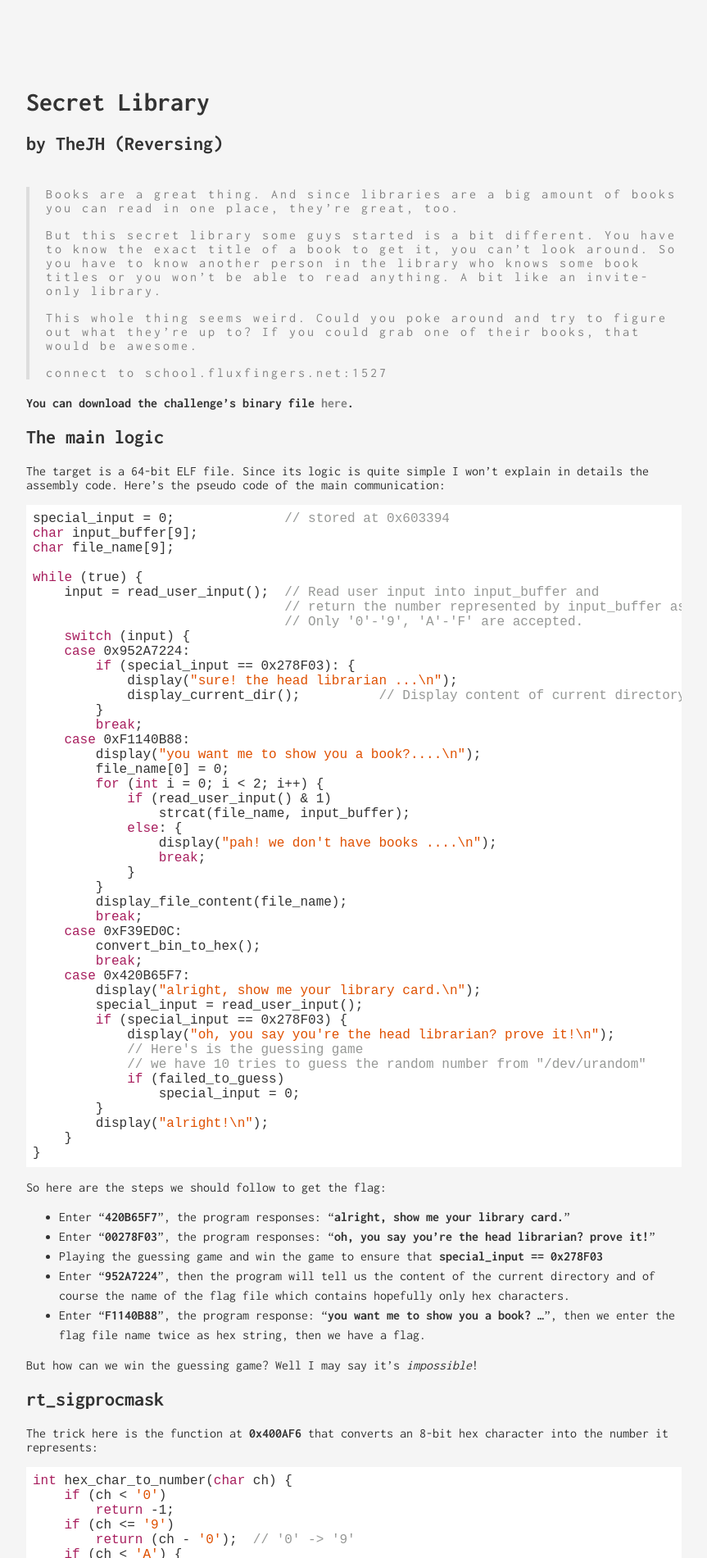
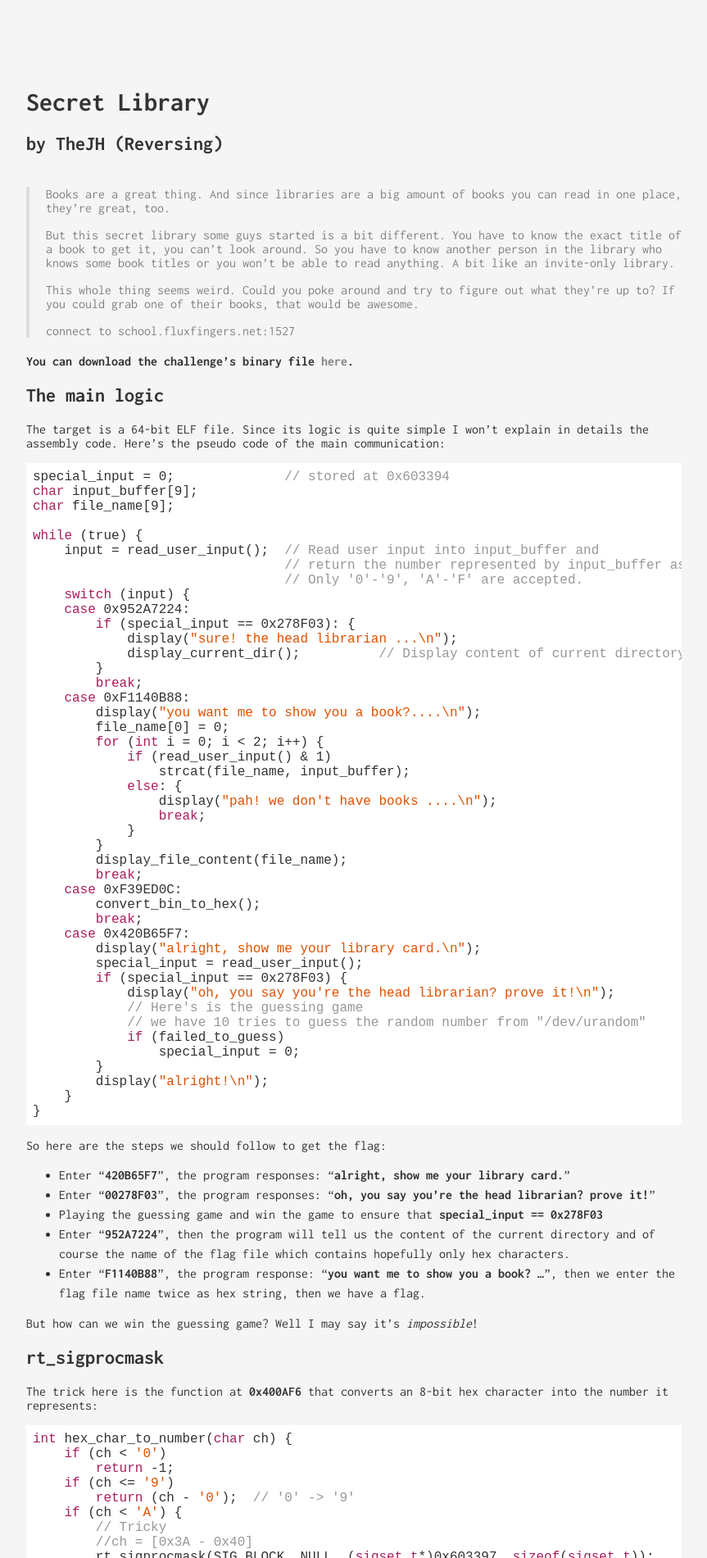
Before and after one commit to duc-le/duc-le.github.io, a Jekyll site: the page built from _posts/2015-10-27-hacklu_2015_secret_library.markdown, in a window 1280 px wide. Shown: the part 351-2252 px from the top of the page at 82% size, without its empty margins (208-1071 px from the left). Built offline with Jekyll 4.4.1, drawn with Linux system fonts in a browser that asks for light colours.

Commit message:
Update style

```diff
--- a/_sass/_default.scss
+++ b/_sass/_default.scss
@@ -31,7 +31,7 @@ img {
 }
 
 blockquote {
-    letter-spacing: 3px;
+    #letter-spacing: 3px;
     margin:0px;
     margin-top: 40px;
     margin-bottom: 20px;
```
